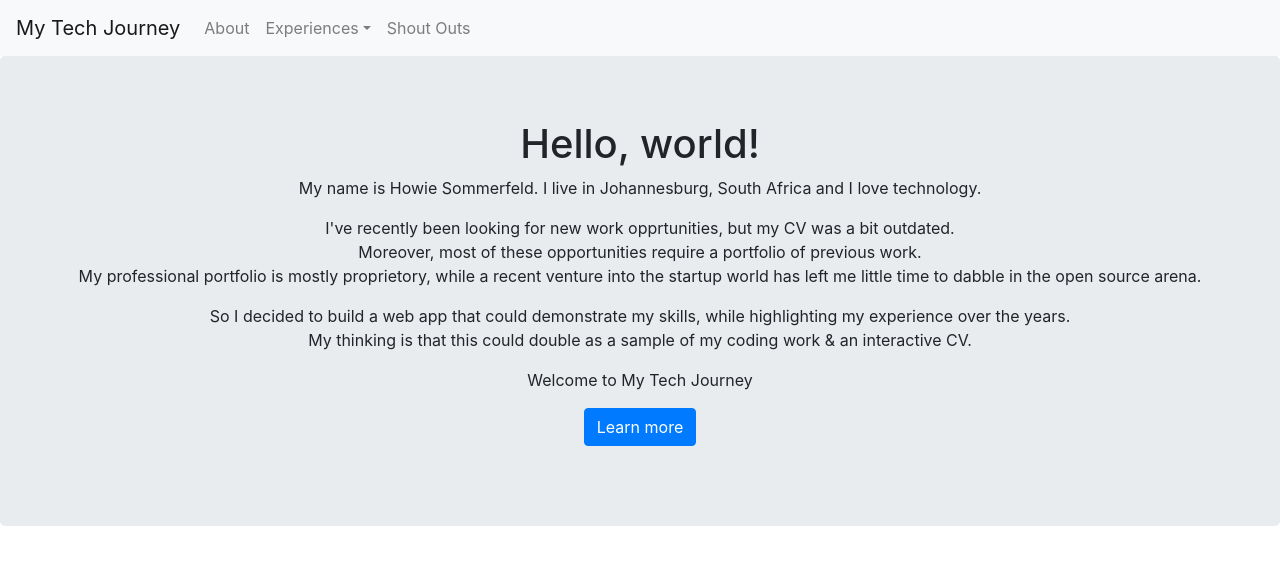
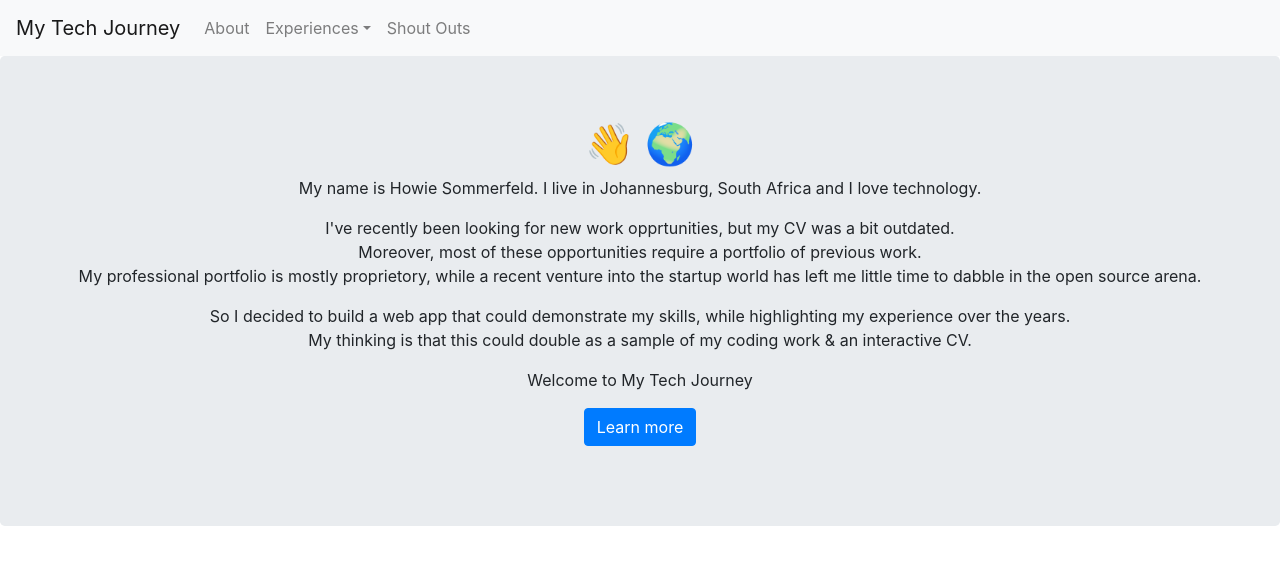
Before and after one commit to howiesommerfeld/my-tech-journey, a React (Create React App) app in the folder client/: page / in a window 1280 px wide. Shown: the top 564 px of the page. Built offline with nearby package versions, Linux system fonts and the light colour scheme.

Commit message:
Use emoji in ladning page instead of "Hello World"

```diff
--- a/client/src/App/pages/Home.js
+++ b/client/src/App/pages/Home.js
@@ -7,7 +7,7 @@ function Home() {
   return (
     <div className="App">
         <Jumbotron>
-            <h1>Hello, world!</h1>
+            <h1>👋 🌍 </h1>
             <p>
                 My name is Howie Sommerfeld. I live in Johannesburg, South Africa and I love technology.
             </p>
```
